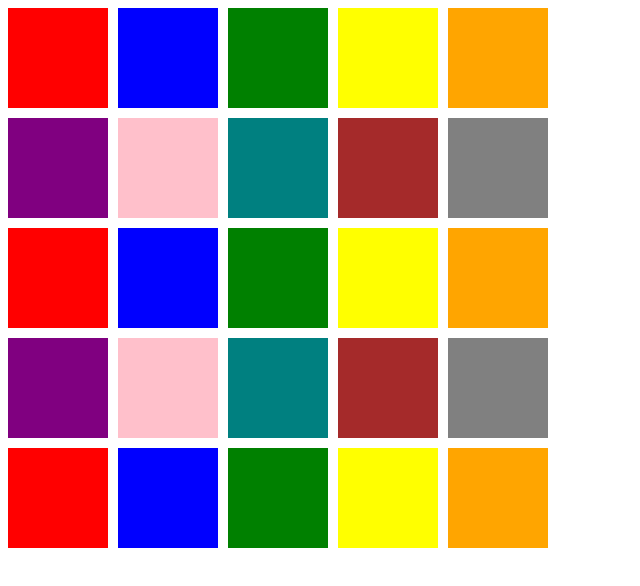
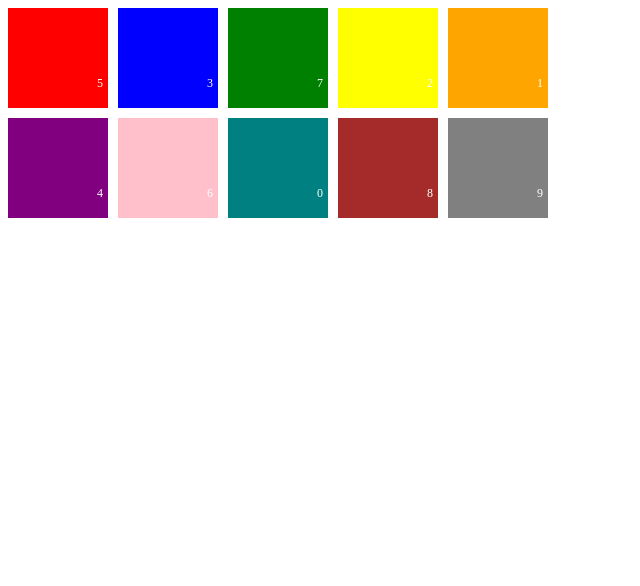
Before and after one commit to i5anin/drag-and-drop-inventory, a Vue app: page / in a window 1280 px wide. Shown: the top 586 px of the page, without its empty margins (0-640 px from the left). Built offline with nearby package versions, Linux system fonts and the light colour scheme.

Commit message:
quantity

```diff
--- a/src/App.vue
+++ b/src/App.vue
@@ -3,7 +3,8 @@
     <div v-if="isLoading" class="skeleton-sidebar"></div>
     <div v-else>
       <div class="sidebar" v-if="selectedCard !== null">
-        <p>Selected Color: {{ grid[selectedCard] }}</p>
+        <p>Selected Color: {{ selectedColor.name }}</p>
+        <p>Quantity: {{ selectedColor.quantity }}</p>
         <p>Additional information or actions for the selected card</p>
       </div>
     </div>
@@ -11,49 +12,38 @@
       <div
         v-for="(color, index) in grid"
         :key="index"
-        :style="{ backgroundColor: color }"
+        :style="{ backgroundColor: color.name }"
         :class="{ selected: isSelected(index) }"
         draggable="true"
         @dragstart="dragStart(index)"
         @dragover="dragOver(index)"
         @dragend="dragEnd"
         @click="selectCard(index)"
-      ></div>
+      >
+        <p v-if="color.quantity !== null" class="color-quantity">
+          {{ color.quantity }}
+        </p>
+      </div>
     </div>
   </div>
 </template>
 
 <script>
-  import { reactive, ref } from "vue";
+  import { reactive, ref, computed } from "vue";
 
   export default {
     setup() {
       const grid = reactive([
-        "red",
-        "blue",
-        "green",
-        "yellow",
-        "orange",
-        "purple",
-        "pink",
-        "teal",
-        "brown",
-        "gray",
-        "red",
-        "blue",
-        "green",
-        "yellow",
-        "orange",
-        "purple",
-        "pink",
-        "teal",
-        "brown",
-        "gray",
-        "red",
-        "blue",
-        "green",
-        "yellow",
-        "orange"
+        { name: "red", quantity: 5 },
+        { name: "blue", quantity: 3 },
+        { name: "green", quantity: 7 },
+        { name: "yellow", quantity: 2 },
+        { name: "orange", quantity: 1 },
+        { name: "purple", quantity: 4 },
+        { name: "pink", quantity: 6 },
+        { name: "teal", quantity: 0 },
+        { name: "brown", quantity: 8 },
+        { name: "gray", quantity: 9 }
       ]);
 
       const selectedCard = ref(null);
@@ -90,6 +80,13 @@
         isLoading.value = false;
       }, 2000);
 
+      const selectedColor = computed(() => {
+        if (selectedCard.value !== null) {
+          return grid[selectedCard.value];
+        }
+        return null;
+      });
+
       return {
         grid,
         selectedCard,
@@ -98,7 +95,8 @@
         dragEnd,
         selectCard,
         isSelected,
-        isLoading
+        isLoading,
+        selectedColor
       };
     }
   };
@@ -130,13 +128,25 @@
   }
 
   .grid div {
+    position: relative;
     width: 100px;
     height: 100px;
     cursor: pointer;
+    display: flex;
+    justify-content: center;
+    align-items: center;
   }
 
   .grid div.selected {
     outline: 2px solid #000;
+  }
+
+  .color-quantity {
+    position: absolute;
+    bottom: 5px;
+    right: 5px;
+    color: #fff;
+    font-size: 12px;
   }
 
   @keyframes skeleton-loading {
```
